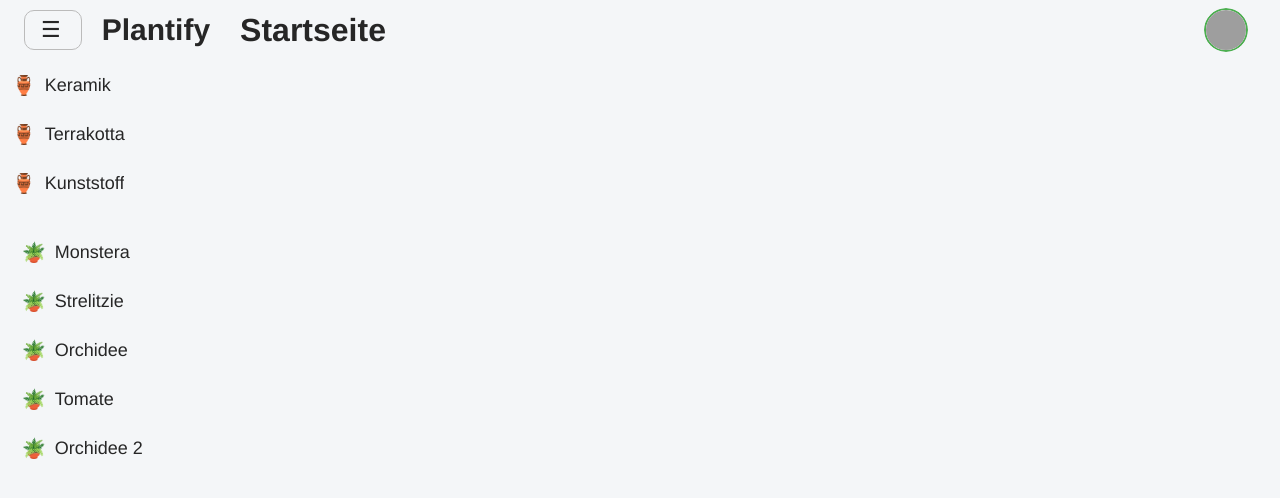
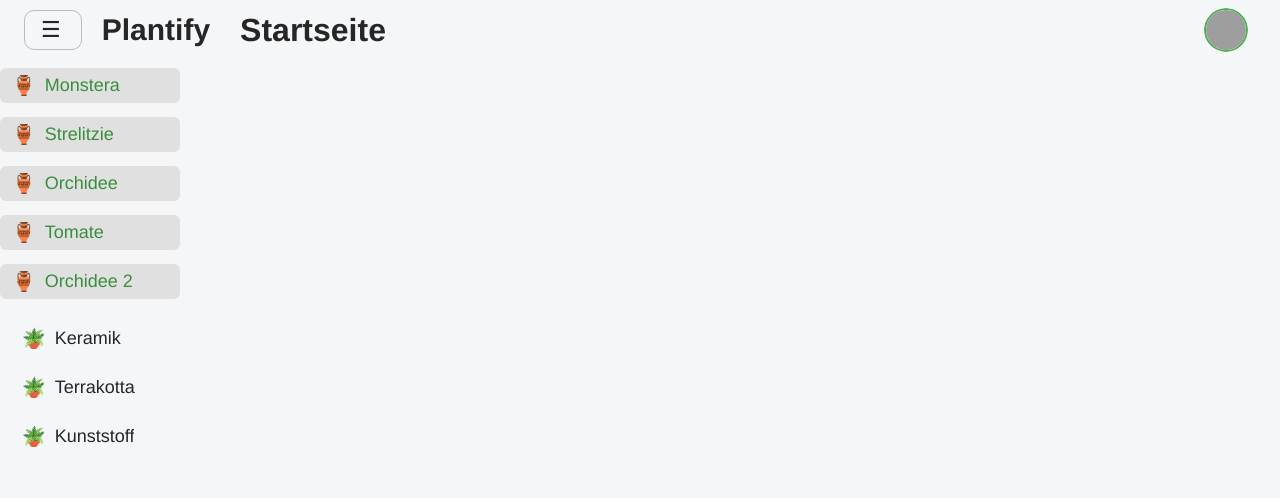
Before and after one commit to OrfKilian/Plantify_API, a Flask app: page / in a window 1280 px wide. Shown: the top 498 px of the page. Run offline with Flask 3, Linux system fonts and the light colour scheme; the visitor is signed in with stand-in values (Sample User, id 1); grey boxes are pictures that could not be loaded.

Commit message:
Swap sidebar lists and add selection highlight

```diff
--- a/Plantify new/plantify/static/style.css
+++ b/Plantify new/plantify/static/style.css
@@ -144,6 +144,11 @@ body.sidebar-collapsed .sidebar {
     background: #e7e7e7;
     color: #388e3c;
 }
+.sidebar ul li a.active,
+.sidebar-bottom ul li a.active {
+    background: #e0e0e0;
+    color: #388e3c;
+}
 .sidebar ul li .sidebar-text {
     font-size: 18px;
     font-weight: 500;
@@ -160,7 +165,7 @@ body.sidebar-collapsed .sidebar ul li a {
     text-align: center;
 }
 .sidebar-bottom {
-    padding: 20px 10px 10px 10px;
+    padding: 8px 10px 10px 10px;
     font-size: 15px;
 }
 .sidebar-bottom a {
@@ -329,7 +334,8 @@ body.dark-mode .sidebar-bottom ul li a {
 body.dark-mode .sidebar ul li a:hover,
 body.dark-mode .sidebar ul li a.active,
 body.dark-mode .sidebar-bottom a:hover,
-body.dark-mode .sidebar-bottom ul li a:hover {
+body.dark-mode .sidebar-bottom ul li a:hover,
+body.dark-mode .sidebar-bottom ul li a.active {
     background-color: #66bb6a;
     color: #ffffff;
 }
```
Also changed, not shown: Plantify new/plantify/static/sidebar.js (+20 -10 lines).
